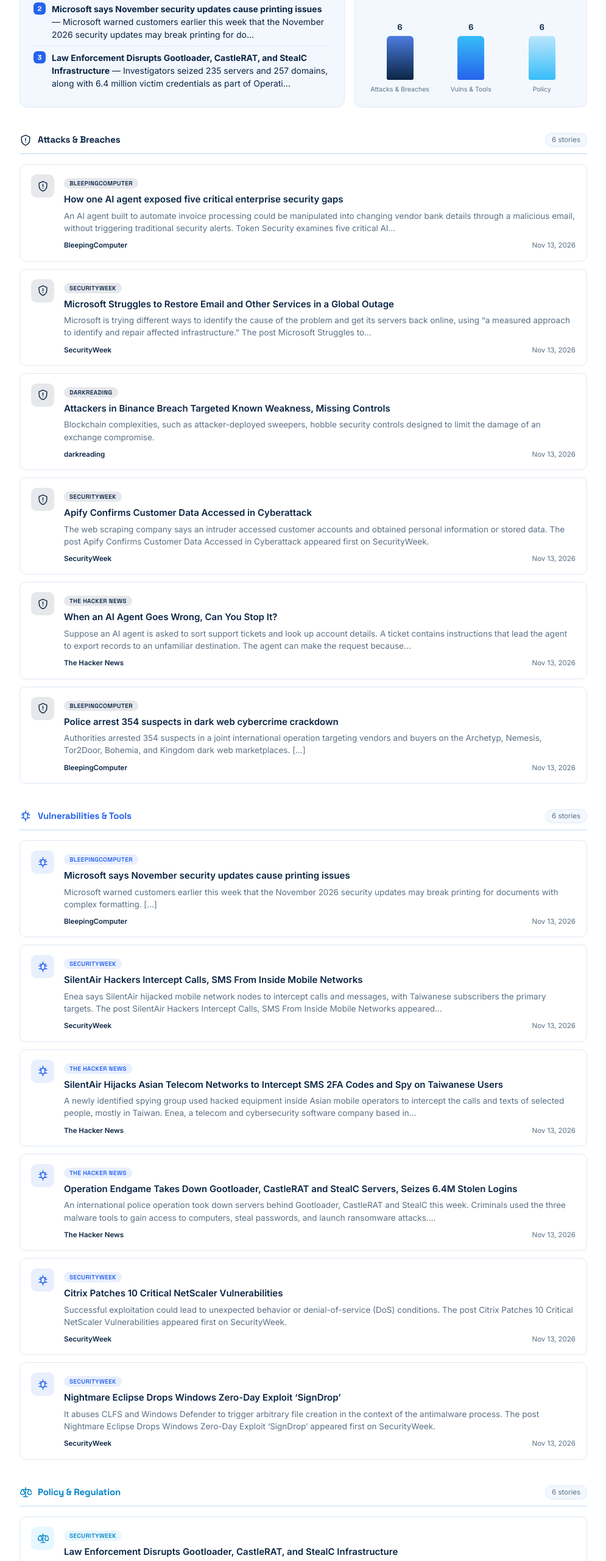
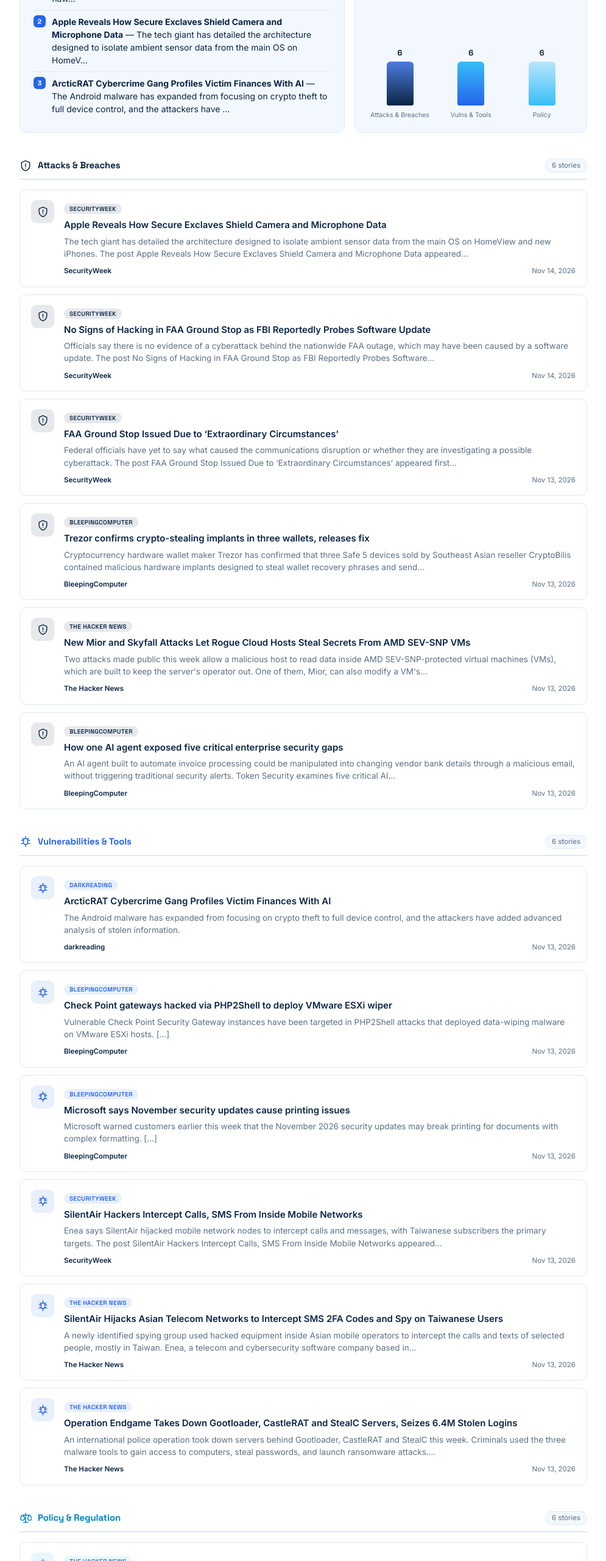
Before and after one commit to saifulhaq-max/Cybersecurity-News-Agency, a plain HTML site: page index.html in a window 1280 px wide. Shown: the part 240-2800 px from the top of the page at 61% size, without its empty margins (142-1137 px from the left). Drawn offline with Linux system fonts and the light colour scheme.

Commit message:
Daily briefing update - 2026-11-14

```diff
--- a/index.html
+++ b/index.html
@@ -75,14 +75,14 @@
       </svg>
       <h1>Signal <span>// Daily Cyber Briefing</span></h1>
     </div>
-    <div class="meta">Edition — November 13, 2026<br>18 stories · Auto-updated daily</div>
+    <div class="meta">Edition — November 14, 2026<br>18 stories · Auto-updated daily</div>
   </div>
 </header>
 <main>
   <div class="overview">
     <div class="tldr">
       <div class="panel-label">Top stories today</div>
-      <ol><li><b>How one AI agent exposed five critical enterprise security gaps</b> — An AI agent built to automate invoice processing could be manipulated into changing vendor bank details throug…</li><li><b>Microsoft says November security updates cause printing issues</b> — Microsoft warned customers earlier this week that the November 2026 security updates may break printing for do…</li><li><b>Law Enforcement Disrupts Gootloader, CastleRAT, and StealC Infrastructure</b> — Investigators seized 235 servers and 257 domains, along with 6.4 million victim credentials as part of Operati…</li></ol>
+      <ol><li><b>Attackers Exploit UnrealIRCd Flaw That Enables Server-Level Command Injection</b> — The U.S. Cybersecurity and Infrastructure Security Agency (CISA) on Friday added a high-severity security flaw…</li><li><b>Apple Reveals How Secure Exclaves Shield Camera and Microphone Data</b> — The tech giant has detailed the architecture designed to isolate ambient sensor data from the main OS on HomeV…</li><li><b>ArcticRAT Cybercrime Gang Profiles Victim Finances With AI</b> — The Android malware has expanded from focusing on crypto theft to full device control, and the attackers have …</li></ol>
     </div>
     <div class="chart-card">
       <div class="panel-label">Story volume by category</div>
@@ -115,45 +115,45 @@
     <div class="card">
       <div class="card-icon"><svg viewBox="0 0 24 24" fill="none" stroke="currentColor" stroke-width="1.8" stroke-linecap="round" stroke-linejoin="round"><path d="M12 2L4 5.5V11C4 16 7.5 20.3 12 22C16.5 20.3 20 16 20 11V5.5L12 2Z"/><path d="M12 8v5M12 16h.01"/></svg></div>
       <div>
+        <div class="card-top"><span class="tag t1">SecurityWeek</span></div>
+        <h3><a href="https://www.securityweek.com/apple-reveals-how-secure-exclaves-shield-camera-and-microphone-data/" target="_blank" rel="noopener">Apple Reveals How Secure Exclaves Shield Camera and Microphone Data</a></h3>
+        <p>The tech giant has detailed the architecture designed to isolate ambient sensor data from the main OS on HomeView and new iPhones. The post Apple Reveals How Secure Exclaves Shield Camera and Microphone Data appeared…</p>
+        <div class="card-footer"><span><b>SecurityWeek</b></span><span>Nov 14, 2026</span></div>
+      </div>
+    </div>
+    <div class="card">
+      <div class="card-icon"><svg viewBox="0 0 24 24" fill="none" stroke="currentColor" stroke-width="1.8" stroke-linecap="round" stroke-linejoin="round"><path d="M12 2L4 5.5V11C4 16 7.5 20.3 12 22C16.5 20.3 20 16 20 11V5.5L12 2Z"/><path d="M12 8v5M12 16h.01"/></svg></div>
+      <div>
+        <div class="card-top"><span class="tag t1">SecurityWeek</span></div>
+        <h3><a href="https://www.securityweek.com/no-signs-of-hacking-in-faa-ground-stop-as-fbi-reportedly-probes-software-update/" target="_blank" rel="noopener">No Signs of Hacking in FAA Ground Stop as FBI Reportedly Probes Software Update</a></h3>
+        <p>Officials say there is no evidence of a cyberattack behind the nationwide FAA outage, which may have been caused by a software update. The post No Signs of Hacking in FAA Ground Stop as FBI Reportedly Probes Software…</p>
+        <div class="card-footer"><span><b>SecurityWeek</b></span><span>Nov 14, 2026</span></div>
+      </div>
+    </div>
+    <div class="card">
+      <div class="card-icon"><svg viewBox="0 0 24 24" fill="none" stroke="currentColor" stroke-width="1.8" stroke-linecap="round" stroke-linejoin="round"><path d="M12 2L4 5.5V11C4 16 7.5 20.3 12 22C16.5 20.3 20 16 20 11V5.5L12 2Z"/><path d="M12 8v5M12 16h.01"/></svg></div>
+      <div>
+        <div class="card-top"><span class="tag t1">SecurityWeek</span></div>
+        <h3><a href="https://www.securityweek.com/faa-ground-stop-issued-due-to-extraordinary-circumstances/" target="_blank" rel="noopener">FAA Ground Stop Issued Due to ‘Extraordinary Circumstances’</a></h3>
+        <p>Federal officials have yet to say what caused the communications disruption or whether they are investigating a possible cyberattack. The post FAA Ground Stop Issued Due to ‘Extraordinary Circumstances’ appeared first…</p>
+        <div class="card-footer"><span><b>SecurityWeek</b></span><span>Nov 13, 2026</span></div>
+      </div>
+    </div>
+    <div class="card">
+      <div class="card-icon"><svg viewBox="0 0 24 24" fill="none" stroke="currentColor" stroke-width="1.8" stroke-linecap="round" stroke-linejoin="round"><path d="M12 2L4 5.5V11C4 16 7.5 20.3 12 22C16.5 20.3 20 16 20 11V5.5L12 2Z"/><path d="M12 8v5M12 16h.01"/></svg></div>
+      <div>
         <div class="card-top"><span class="tag t1">BleepingComputer</span></div>
-        <h3><a href="https://www.bleepingcomputer.com/news/security/how-one-ai-agent-exposed-five-critical-enterprise-security-gaps/" target="_blank" rel="noopener">How one AI agent exposed five critical enterprise security gaps</a></h3>
-        <p>An AI agent built to automate invoice processing could be manipulated into changing vendor bank details through a malicious email, without triggering traditional security alerts. Token Security examines five critical AI…</p>
+        <h3><a href="https://www.bleepingcomputer.com/news/cryptocurrency/trezor-confirms-crypto-stealing-implants-in-three-wallets-releases-fix/" target="_blank" rel="noopener">Trezor confirms crypto-stealing implants in three wallets, releases fix</a></h3>
+        <p>Cryptocurrency hardware wallet maker Trezor has confirmed that three Safe 5 devices sold by Southeast Asian reseller CryptoBilis contained malicious hardware implants designed to steal wallet recovery phrases and send…</p>
         <div class="card-footer"><span><b>BleepingComputer</b></span><span>Nov 13, 2026</span></div>
       </div>
     </div>
     <div class="card">
       <div class="card-icon"><svg viewBox="0 0 24 24" fill="none" stroke="currentColor" stroke-width="1.8" stroke-linecap="round" stroke-linejoin="round"><path d="M12 2L4 5.5V11C4 16 7.5 20.3 12 22C16.5 20.3 20 16 20 11V5.5L12 2Z"/><path d="M12 8v5M12 16h.01"/></svg></div>
       <div>
-        <div class="card-top"><span class="tag t1">SecurityWeek</span></div>
-        <h3><a href="https://www.securityweek.com/microsoft-struggles-to-restore-email-and-other-services-in-a-global-outage/" target="_blank" rel="noopener">Microsoft Struggles to Restore Email and Other Services in a Global Outage</a></h3>
-        <p>Microsoft is trying different ways to identify the cause of the problem and get its servers back online, using “a measured approach to identify and repair affected infrastructure.” The post Microsoft Struggles to…</p>
-        <div class="card-footer"><span><b>SecurityWeek</b></span><span>Nov 13, 2026</span></div>
-      </div>
-    </div>
-    <div class="card">
-      <div class="card-icon"><svg viewBox="0 0 24 24" fill="none" stroke="currentColor" stroke-width="1.8" stroke-linecap="round" stroke-linejoin="round"><path d="M12 2L4 5.5V11C4 16 7.5 20.3 12 22C16.5 20.3 20 16 20 11V5.5L12 2Z"/><path d="M12 8v5M12 16h.01"/></svg></div>
-      <div>
-        <div class="card-top"><span class="tag t1">darkreading</span></div>
-        <h3><a href="https://www.darkreading.com/cybersecurity-operations/attackers-binance-breach-targeted-weakness-missing-controls" target="_blank" rel="noopener">Attackers in Binance Breach Targeted Known Weakness, Missing Controls</a></h3>
-        <p>Blockchain complexities, such as attacker-deployed sweepers, hobble security controls designed to limit the damage of an exchange compromise.</p>
-        <div class="card-footer"><span><b>darkreading</b></span><span>Nov 13, 2026</span></div>
-      </div>
-    </div>
-    <div class="card">
-      <div class="card-icon"><svg viewBox="0 0 24 24" fill="none" stroke="currentColor" stroke-width="1.8" stroke-linecap="round" stroke-linejoin="round"><path d="M12 2L4 5.5V11C4 16 7.5 20.3 12 22C16.5 20.3 20 16 20 11V5.5L12 2Z"/><path d="M12 8v5M12 16h.01"/></svg></div>
-      <div>
-        <div class="card-top"><span class="tag t1">SecurityWeek</span></div>
-        <h3><a href="https://www.securityweek.com/apify-confirms-customer-data-accessed-in-cyberattack/" target="_blank" rel="noopener">Apify Confirms Customer Data Accessed in Cyberattack</a></h3>
-        <p>The web scraping company says an intruder accessed customer accounts and obtained personal information or stored data. The post Apify Confirms Customer Data Accessed in Cyberattack appeared first on SecurityWeek.</p>
-        <div class="card-footer"><span><b>SecurityWeek</b></span><span>Nov 13, 2026</span></div>
-      </div>
-    </div>
-    <div class="card">
-      <div class="card-icon"><svg viewBox="0 0 24 24" fill="none" stroke="currentColor" stroke-width="1.8" stroke-linecap="round" stroke-linejoin="round"><path d="M12 2L4 5.5V11C4 16 7.5 20.3 12 22C16.5 20.3 20 16 20 11V5.5L12 2Z"/><path d="M12 8v5M12 16h.01"/></svg></div>
-      <div>
         <div class="card-top"><span class="tag t1">The Hacker News</span></div>
-        <h3><a href="https://thehackernews.com/2026/11/when-ai-agent-goes-wrong-can-you-stop-it.html" target="_blank" rel="noopener">When an AI Agent Goes Wrong, Can You Stop It?</a></h3>
-        <p>Suppose an AI agent is asked to sort support tickets and look up account details. A ticket contains instructions that lead the agent to export records to an unfamiliar destination. The agent can make the request because…</p>
+        <h3><a href="https://thehackernews.com/2026/11/new-mior-and-skyfall-attacks-let-rogue.html" target="_blank" rel="noopener">New Mior and Skyfall Attacks Let Rogue Cloud Hosts Steal Secrets From AMD SEV-SNP VMs</a></h3>
+        <p>Two attacks made public this week allow a malicious host to read data inside AMD SEV-SNP-protected virtual machines (VMs), which are built to keep the server&#x27;s operator out. One of them, Mior, can also modify a VM&#x27;s…</p>
         <div class="card-footer"><span><b>The Hacker News</b></span><span>Nov 13, 2026</span></div>
       </div>
     </div>
@@ -161,8 +161,8 @@
       <div class="card-icon"><svg viewBox="0 0 24 24" fill="none" stroke="currentColor" stroke-width="1.8" stroke-linecap="round" stroke-linejoin="round"><path d="M12 2L4 5.5V11C4 16 7.5 20.3 12 22C16.5 20.3 20 16 20 11V5.5L12 2Z"/><path d="M12 8v5M12 16h.01"/></svg></div>
       <div>
         <div class="card-top"><span class="tag t1">BleepingComputer</span></div>
-        <h3><a href="https://www.bleepingcomputer.com/news/security/police-arrest-354-vendors-buyers-in-global-cybercrime-crackdown/" target="_blank" rel="noopener">Police arrest 354 suspects in dark web cybercrime crackdown</a></h3>
-        <p>Authorities arrested 354 suspects in a joint international operation targeting vendors and buyers on the Archetyp, Nemesis, Tor2Door, Bohemia, and Kingdom dark web marketplaces. [...]</p>
+        <h3><a href="https://www.bleepingcomputer.com/news/security/how-one-ai-agent-exposed-five-critical-enterprise-security-gaps/" target="_blank" rel="noopener">How one AI agent exposed five critical enterprise security gaps</a></h3>
+        <p>An AI agent built to automate invoice processing could be manipulated into changing vendor bank details through a malicious email, without triggering traditional security alerts. Token Security examines five critical AI…</p>
         <div class="card-footer"><span><b>BleepingComputer</b></span><span>Nov 13, 2026</span></div>
       </div>
     </div>
@@ -175,6 +175,24 @@
       <span class="count">6 stories</span>
     </div>
 
+    <div class="card">
+      <div class="card-icon"><svg viewBox="0 0 24 24" fill="none" stroke="currentColor" stroke-width="1.8" stroke-linecap="round" stroke-linejoin="round"><rect x="8" y="6" width="8" height="12" rx="4"/><path d="M12 2v4M12 18v4M4 10h4M16 10h4M4 16h4M16 16h4M6 6l2 2M18 6l-2 2"/></svg></div>
+      <div>
+        <div class="card-top"><span class="tag t2">darkreading</span></div>
+        <h3><a href="https://www.darkreading.com/mobile-security/arcticrat-cybercrime-gang-profiles-victim-finances-ai" target="_blank" rel="noopener">ArcticRAT Cybercrime Gang Profiles Victim Finances With AI</a></h3>
+        <p>The Android malware has expanded from focusing on crypto theft to full device control, and the attackers have added advanced analysis of stolen information.</p>
+        <div class="card-footer"><span><b>darkreading</b></span><span>Nov 13, 2026</span></div>
+      </div>
+    </div>
+    <div class="card">
+      <div class="card-icon"><svg viewBox="0 0 24 24" fill="none" stroke="currentColor" stroke-width="1.8" stroke-linecap="round" stroke-linejoin="round"><rect x="8" y="6" width="8" height="12" rx="4"/><path d="M12 2v4M12 18v4M4 10h4M16 10h4M4 16h4M16 16h4M6 6l2 2M18 6l-2 2"/></svg></div>
+      <div>
+        <div class="card-top"><span class="tag t2">BleepingComputer</span></div>
+        <h3><a href="https://www.bleepingcomputer.com/news/security/check-point-gateways-hacked-via-php2shell-to-deploy-vmware-esxi-wiper/" target="_blank" rel="noopener">Check Point gateways hacked via PHP2Shell to deploy VMware ESXi wiper</a></h3>
+        <p>Vulnerable Check Point Security Gateway instances have been targeted in PHP2Shell attacks that deployed data-wiping malware on VMware ESXi hosts. [...]</p>
+        <div class="card-footer"><span><b>BleepingComputer</b></span><span>Nov 13, 2026</span></div>
+      </div>
+    </div>
     <div class="card">
       <div class="card-icon"><svg viewBox="0 0 24 24" fill="none" stroke="currentColor" stroke-width="1.8" stroke-linecap="round" stroke-linejoin="round"><rect x="8" y="6" width="8" height="12" rx="4"/><path d="M12 2v4M12 18v4M4 10h4M16 10h4M4 16h4M16 16h4M6 6l2 2M18 6l-2 2"/></svg></div>
       <div>
@@ -211,24 +229,6 @@
         <div class="card-footer"><span><b>The Hacker News</b></span><span>Nov 13, 2026</span></div>
       </div>
     </div>
-    <div class="card">
-      <div class="card-icon"><svg viewBox="0 0 24 24" fill="none" stroke="currentColor" stroke-width="1.8" stroke-linecap="round" stroke-linejoin="round"><rect x="8" y="6" width="8" height="12" rx="4"/><path d="M12 2v4M12 18v4M4 10h4M16 10h4M4 16h4M16 16h4M6 6l2 2M18 6l-2 2"/></svg></div>
-      <div>
-        <div class="card-top"><span class="tag t2">SecurityWeek</span></div>
-        <h3><a href="https://www.securityweek.com/citrix-patches-10-critical-netscaler-vulnerabilities/" target="_blank" rel="noopener">Citrix Patches 10 Critical NetScaler Vulnerabilities</a></h3>
-        <p>Successful exploitation could lead to unexpected behavior or denial-of-service (DoS) conditions. The post Citrix Patches 10 Critical NetScaler Vulnerabilities appeared first on SecurityWeek.</p>
-        <div class="card-footer"><span><b>SecurityWeek</b></span><span>Nov 13, 2026</span></div>
-      </div>
-    </div>
-    <div class="card">
-      <div class="card-icon"><svg viewBox="0 0 24 24" fill="none" stroke="currentColor" stroke-width="1.8" stroke-linecap="round" stroke-linejoin="round"><rect x="8" y="6" width="8" height="12" rx="4"/><path d="M12 2v4M12 18v4M4 10h4M16 10h4M4 16h4M16 16h4M6 6l2 2M18 6l-2 2"/></svg></div>
-      <div>
-        <div class="card-top"><span class="tag t2">SecurityWeek</span></div>
-        <h3><a href="https://www.securityweek.com/nightmare-eclipse-drops-windows-zero-day-exploit-signdrop/" target="_blank" rel="noopener">Nightmare Eclipse Drops Windows Zero-Day Exploit ‘SignDrop’</a></h3>
-        <p>It abuses CLFS and Windows Defender to trigger arbitrary file creation in the context of the antimalware process. The post Nightmare Eclipse Drops Windows Zero-Day Exploit ‘SignDrop’ appeared first on SecurityWeek.</p>
-        <div class="card-footer"><span><b>SecurityWeek</b></span><span>Nov 13, 2026</span></div>
-      </div>
-    </div>
   </section>
 
   <section class="section policy">
@@ -241,36 +241,36 @@
     <div class="card">
       <div class="card-icon"><svg viewBox="0 0 24 24" fill="none" stroke="currentColor" stroke-width="1.8" stroke-linecap="round" stroke-linejoin="round"><path d="M12 3v18M5 7l-3 6a4 4 0 008 0l-3-6M19 7l-3 6a4 4 0 008 0l-3-6M5 7h14M8 21h8"/></svg></div>
       <div>
-        <div class="card-top"><span class="tag t3">SecurityWeek</span></div>
-        <h3><a href="https://www.securityweek.com/law-enforcement-disrupts-gootloader-castlerat-and-stealc-infrastructure/" target="_blank" rel="noopener">Law Enforcement Disrupts Gootloader, CastleRAT, and StealC Infrastructure</a></h3>
-        <p>Investigators seized 235 servers and 257 domains, along with 6.4 million victim credentials as part of Operation Endgame. The post Law Enforcement Disrupts Gootloader, CastleRAT, and StealC Infrastructure appeared first…</p>
-        <div class="card-footer"><span><b>SecurityWeek</b></span><span>Nov 13, 2026</span></div>
+        <div class="card-top"><span class="tag t3">The Hacker News</span></div>
+        <h3><a href="https://thehackernews.com/2026/11/attackers-exploit-unrealircd-flaw-that.html" target="_blank" rel="noopener">Attackers Exploit UnrealIRCd Flaw That Enables Server-Level Command Injection</a></h3>
+        <p>The U.S. Cybersecurity and Infrastructure Security Agency (CISA) on Friday added a high-severity security flaw impacting UnrealIRCd, an open-source Internet Relay Chat (IRC) server, to its Known Exploited…</p>
+        <div class="card-footer"><span><b>The Hacker News</b></span><span>Nov 14, 2026</span></div>
       </div>
     </div>
     <div class="card">
       <div class="card-icon"><svg viewBox="0 0 24 24" fill="none" stroke="currentColor" stroke-width="1.8" stroke-linecap="round" stroke-linejoin="round"><path d="M12 3v18M5 7l-3 6a4 4 0 008 0l-3-6M19 7l-3 6a4 4 0 008 0l-3-6M5 7h14M8 21h8"/></svg></div>
       <div>
         <div class="card-top"><span class="tag t3">BleepingComputer</span></div>
-        <h3><a href="https://www.bleepingcomputer.com/news/security/check-point-patches-zero-day-that-lets-hackers-get-root-access/" target="_blank" rel="noopener">Check Point warns of zero-day flaw exploited for root access</a></h3>
-        <p>Check Point Software has released emergency hotfixes to address a high-severity flaw that hackers have been exploiting to gain root privileges and establish persistence on vulnerable devices since late October. [...]</p>
+        <h3><a href="https://www.bleepingcomputer.com/news/security/german-military-drone-operations-disrupted-by-cyberattack/" target="_blank" rel="noopener">German military drone operations disrupted by cyberattack</a></h3>
+        <p>German defense technology company Quantum Systems confirmed that it detected an incident in late October that was part of an active cyberattack by &quot;hostile actors.&quot; [...]</p>
         <div class="card-footer"><span><b>BleepingComputer</b></span><span>Nov 13, 2026</span></div>
       </div>
     </div>
     <div class="card">
       <div class="card-icon"><svg viewBox="0 0 24 24" fill="none" stroke="currentColor" stroke-width="1.8" stroke-linecap="round" stroke-linejoin="round"><path d="M12 3v18M5 7l-3 6a4 4 0 008 0l-3-6M19 7l-3 6a4 4 0 008 0l-3-6M5 7h14M8 21h8"/></svg></div>
       <div>
-        <div class="card-top"><span class="tag t3">BleepingComputer</span></div>
-        <h3><a href="https://www.bleepingcomputer.com/news/microsoft/microsoft-confirms-windows-activation-failures-after-november-updates/" target="_blank" rel="noopener">Microsoft confirms Windows activation failures after November updates</a></h3>
-        <p>Microsoft has confirmed that this month&#x27;s Patch Tuesday security updates are causing Windows activation and licensing failures with 0x80041008 error codes. [...]</p>
-        <div class="card-footer"><span><b>BleepingComputer</b></span><span>Nov 13, 2026</span></div>
+        <div class="card-top"><span class="tag t3">The Hacker News</span></div>
+        <h3><a href="https://thehackernews.com/2026/11/postgresql-patches-52-flaws-including.html" target="_blank" rel="noopener">PostgreSQL Patches 52 Flaws, Including 22-Year-Old Bug Enabling Authenticated RCE</a></h3>
+        <p>A type confusion flaw in PostgreSQL lets a database user who can create objects run code on the server. Updates released yesterday fix it, along with 51 other security flaws. Full protection from this flaw also requires…</p>
+        <div class="card-footer"><span><b>The Hacker News</b></span><span>Nov 13, 2026</span></div>
       </div>
     </div>
     <div class="card">
       <div class="card-icon"><svg viewBox="0 0 24 24" fill="none" stroke="currentColor" stroke-width="1.8" stroke-linecap="round" stroke-linejoin="round"><path d="M12 3v18M5 7l-3 6a4 4 0 008 0l-3-6M19 7l-3 6a4 4 0 008 0l-3-6M5 7h14M8 21h8"/></svg></div>
       <div>
         <div class="card-top"><span class="tag t3">SecurityWeek</span></div>
-        <h3><a href="https://www.securityweek.com/openai-unveils-daybreak-red-team-defense-factory-security-tools/" target="_blank" rel="noopener">OpenAI Unveils Daybreak Red Team, Defense Factory Security Tools</a></h3>
-        <p>Daybreak Red Team pentests web applications with AI agents, while Defense Factory investigates security findings and prepares patches. The post OpenAI Unveils Daybreak Red Team, Defense Factory Security Tools appeared…</p>
+        <h3><a href="https://www.securityweek.com/in-other-news-new-cisa-director-nominee-connected-car-hacking-baker-tilly-data-breach/" target="_blank" rel="noopener">In Other News: New CISA Director Nominee, Connected Car Hacking, Baker Tilly Data Breach</a></h3>
+        <p>Noteworthy stories that might have slipped under the radar: Siemens details security advisory policy, OpenAI Codex backdoor risk, Microsoft warns of model weight backdoors. The post In Other News: New CISA Director…</p>
         <div class="card-footer"><span><b>SecurityWeek</b></span><span>Nov 13, 2026</span></div>
       </div>
     </div>
@@ -278,18 +278,18 @@
       <div class="card-icon"><svg viewBox="0 0 24 24" fill="none" stroke="currentColor" stroke-width="1.8" stroke-linecap="round" stroke-linejoin="round"><path d="M12 3v18M5 7l-3 6a4 4 0 008 0l-3-6M19 7l-3 6a4 4 0 008 0l-3-6M5 7h14M8 21h8"/></svg></div>
       <div>
         <div class="card-top"><span class="tag t3">The Hacker News</span></div>
-        <h3><a href="https://thehackernews.com/2026/11/hackers-exploit-php2shell-flaws-in.html" target="_blank" rel="noopener">Hackers Exploit PHP2Shell Flaws in Check Point Gateways to Deploy TSGA Backdoor and Wipe ESXi Files</a></h3>
-        <p>An unknown threat actor has been observed targeting unpatched Check Point Security Gateways to obtain initial access via the PHP2Shell vulnerabilities and then a previously unreported local privilege escalation flaw in…</p>
+        <h3><a href="https://thehackernews.com/2026/11/fbi-says-north-korean-hackers-stole.html" target="_blank" rel="noopener">FBI Says North Korean Hackers Stole Over $400 Million in Crypto Using Deepfake Video Calls</a></h3>
+        <p>The U.S. Federal Bureau of Investigation (FBI) has established that threat actors tied to the Democratic People&#x27;s Republic of Korea (DPRK aka North Korea) have stolen more than $400 million worth of cryptocurrency as…</p>
         <div class="card-footer"><span><b>The Hacker News</b></span><span>Nov 13, 2026</span></div>
       </div>
     </div>
     <div class="card">
       <div class="card-icon"><svg viewBox="0 0 24 24" fill="none" stroke="currentColor" stroke-width="1.8" stroke-linecap="round" stroke-linejoin="round"><path d="M12 3v18M5 7l-3 6a4 4 0 008 0l-3-6M19 7l-3 6a4 4 0 008 0l-3-6M5 7h14M8 21h8"/></svg></div>
       <div>
-        <div class="card-top"><span class="tag t3">SecurityWeek</span></div>
-        <h3><a href="https://www.securityweek.com/hackers-exploit-new-n-central-zero-day-hours-after-poc-publication/" target="_blank" rel="noopener">Hackers Exploit New N-central Zero-Day Hours After PoC Publication</a></h3>
-        <p>Dubbed 4EverAble2Shell, the flaw could allow remote, unauthenticated attackers to execute code with root privileges. The post Hackers Exploit New N-central Zero-Day Hours After PoC Publication appeared first on…</p>
-        <div class="card-footer"><span><b>SecurityWeek</b></span><span>Nov 13, 2026</span></div>
+        <div class="card-top"><span class="tag t3">All CISA Advisories</span></div>
+        <h3><a href="https://www.cisa.gov/news-events/alerts/2026/11/13/cisa-adds-two-known-exploited-vulnerabilities-catalog" target="_blank" rel="noopener">CISA Adds Two Known Exploited Vulnerabilities to Catalog</a></h3>
+        <p>CISA has added two new vulnerabilities to its Known Exploited Vulnerabilities (KEV) Catalog, based on evidence of active exploitation. CVE-2026-114713 UnrealIRCd Improper Neutralization of Delimiters Vulnerability…</p>
+        <div class="card-footer"><span><b>All CISA Advisories</b></span><span>Nov 13, 2026</span></div>
       </div>
     </div>
   </section>
```
